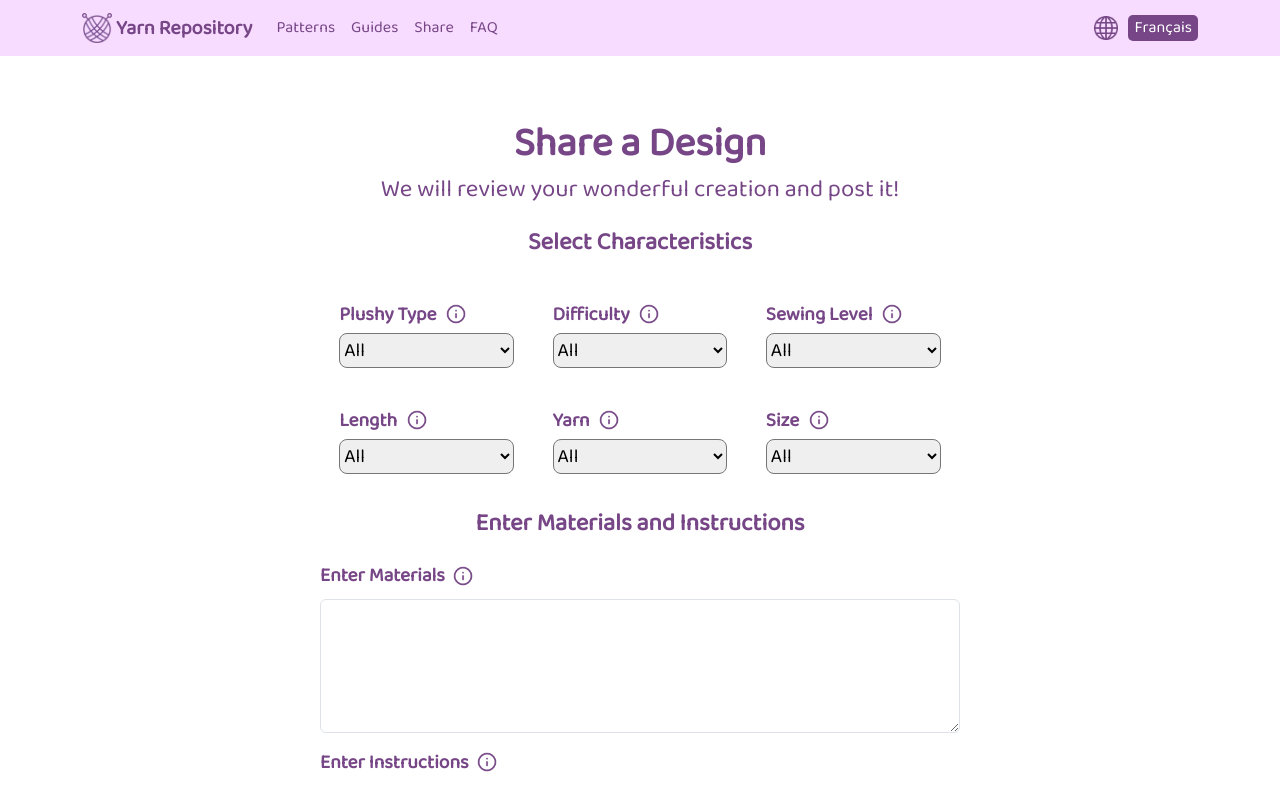
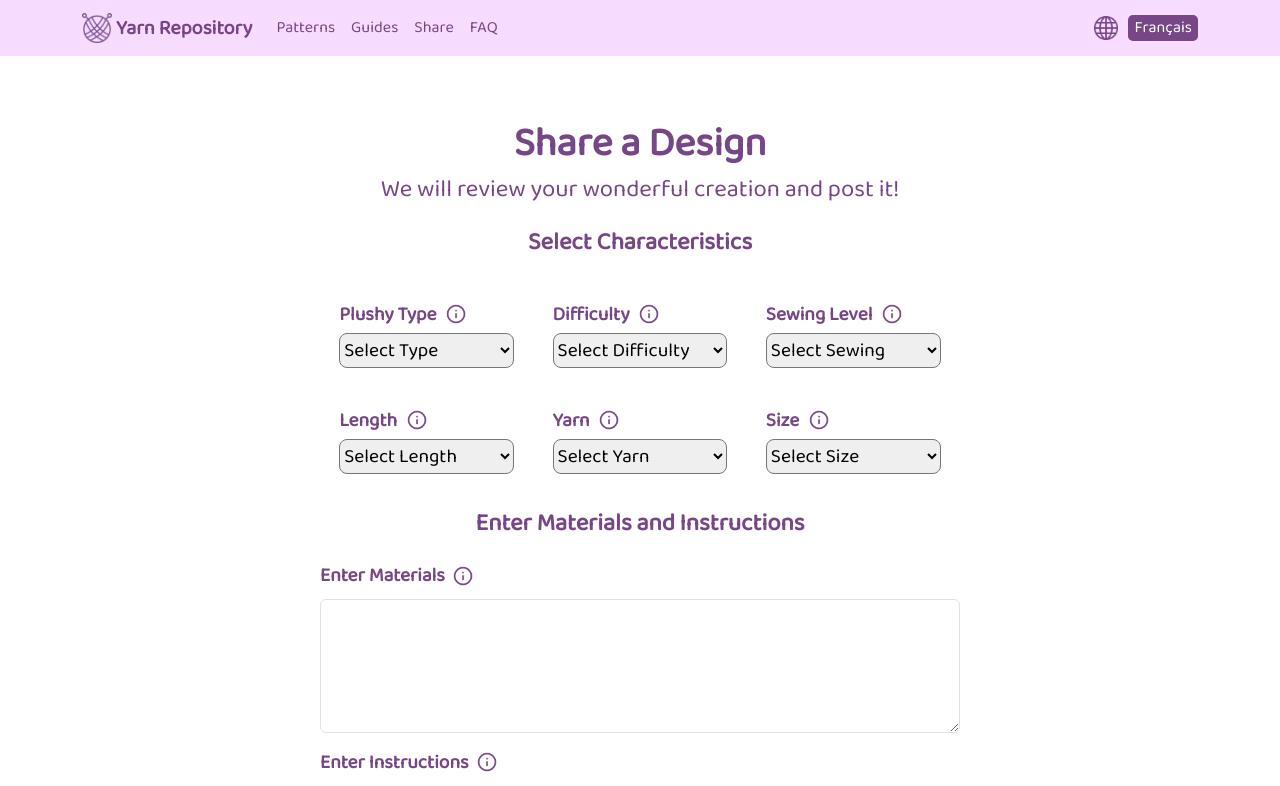
Before and after one commit to BrentMRPalmer/SEG3125Project2-v2, a React (Vite) app in the folder yarn/: page /share in a window 1280 px wide. Shown: the top 786 px of the page. Built offline with nearby package versions, Linux system fonts and the light colour scheme.

Commit message:
Add to Select

```diff
--- a/yarn/src/pages/Share.jsx
+++ b/yarn/src/pages/Share.jsx
@@ -3,12 +3,12 @@ import { Button, Form, Modal } from 'react-bootstrap';
 import { OverlayTrigger, Tooltip } from 'react-bootstrap';
 
 const Share = () => {
-  const [type, setType] = useState('All');
-  const [difficulty, setDifficulty] = useState('All');
-  const [sewing, setSewing] = useState('All');
-  const [length, setLength] = useState('All');
-  const [yarn, setYarn] = useState('All');
-  const [size, setSize] = useState('All');
+  const [type, setType] = useState('Select');
+  const [difficulty, setDifficulty] = useState('Select');
+  const [sewing, setSewing] = useState('Select');
+  const [length, setLength] = useState('Select');
+  const [yarn, setYarn] = useState('Select');
+  const [size, setSize] = useState('Select');
   const [materials, setMaterials] = useState('');
   const [instructions, setInstructions] = useState('');
 
@@ -34,12 +34,12 @@ const Share = () => {
     setSubmittedData(formData);
     handleShow();
 
-    setType('All');
-    setDifficulty('All');
-    setSewing('All');
-    setLength('All');
-    setYarn('All');
-    setSize('All');
+    setType('Select');
+    setDifficulty('Select');
+    setSewing('Select');
+    setLength('Select');
+    setYarn('Select');
+    setSize('Select');
     setMaterials('');
     setInstructions('');
   }
@@ -72,7 +72,7 @@ const Share = () => {
                   </OverlayTrigger>
               </div>
               <select name="type" id="type" value={type} onChange={(e) => setType(e.target.value)}>
-                  <option value="All">All</option>
+                  <option value="Select">Select Type</option>
                   <option value="Animal">Animal</option>
                   <option value="Plant">Plant</option>
                   <option value="Object">Object</option>
@@ -94,7 +94,7 @@ const Share = () => {
                   </OverlayTrigger>
               </div>
               <select name="difficulty" id="difficulty" value={difficulty} onChange={(e) => setDifficulty(e.target.value)}>
-                  <option value="All">All</option>
+                  <option value="Select">Select Difficulty</option>
                   <option value="Easy">Easy</option>
                   <option value="Medium">Medium</option>
                   <option value="Hard">Hard</option>
@@ -116,7 +116,7 @@ const Share = () => {
                   </OverlayTrigger>
               </div>
               <select name="sewing" id="sewing"  value={sewing} onChange={(e) => setSewing(e.target.value)}>
-                  <option value="All">All</option>
+                  <option value="Select">Select Sewing</option>
                   <option value="None">None</option>
                   <option value="Low">Low</option>
                   <option value="Medium">Medium</option>
@@ -139,7 +139,7 @@ const Share = () => {
                   </OverlayTrigger>
               </div>
               <select name="length" id="length" value={length} onChange={(e) => setLength(e.target.value)}>
-                  <option value="All">All</option>
+                  <option value="Select">Select Length</option>
                   <option value="1 hour">1 hour</option>
                   <option value="2 hours">2 hours</option>
                   <option value="3 hours">3 hours</option>
@@ -163,7 +163,7 @@ const Share = () => {
                   </OverlayTrigger>
               </div>
               <select name="yarn" id="yarn" value={yarn} onChange={(e) => setYarn(e.target.value)}>
-                  <option value="All">All</option>
+                  <option value="Select">Select Yarn</option>
                   <option value="Superfine (1)">Superfine (1)</option>
                   <option value="Fine (2)">Fine (2)</option>
                   <option value="Light (3)">Light (3)</option>
@@ -189,7 +189,7 @@ const Share = () => {
                   </OverlayTrigger>
               </div>
               <select name="size" id="size3" value={size} onChange={(e) => setSize(e.target.value)}>
-                  <option value="All">All</option>
+                  <option value="Select">Select Size</option>
                   <option value="Small">Small</option>
                   <option value="Medium">Medium</option>
                   <option value="Large">Large</option>
```
